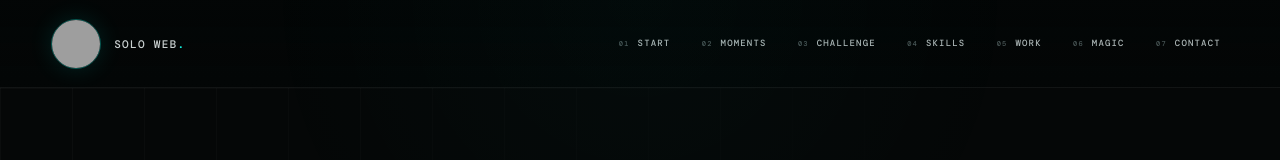
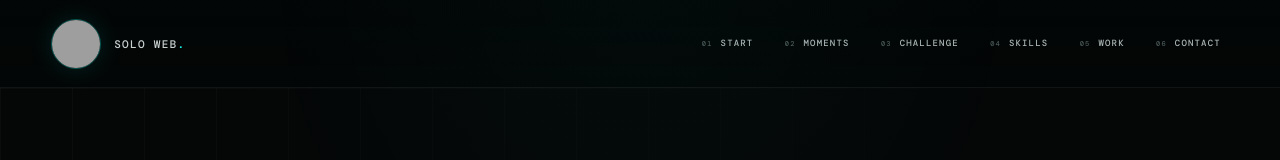
Before and after one commit to Syed-Salman-Naqvi/Portfolio, a Next.js app: page / in a window 1280 px wide. Shown: the top 160 px of the page. Built offline with nearby package versions, Linux system fonts and the light colour scheme; grey boxes are pictures that could not be loaded.

Commit message:
Remove unused magic navigation and improve sticky header

```diff
--- a/app/components/SiteNav.tsx
+++ b/app/components/SiteNav.tsx
@@ -8,7 +8,6 @@ const links = [
   ["CHALLENGE", "#challenge"],
   ["SKILLS", "#skills"],
   ["WORK", "#work"],
-  ["MAGIC", "#magic"],
   ["CONTACT", "#contact"],
 ];
 
```
